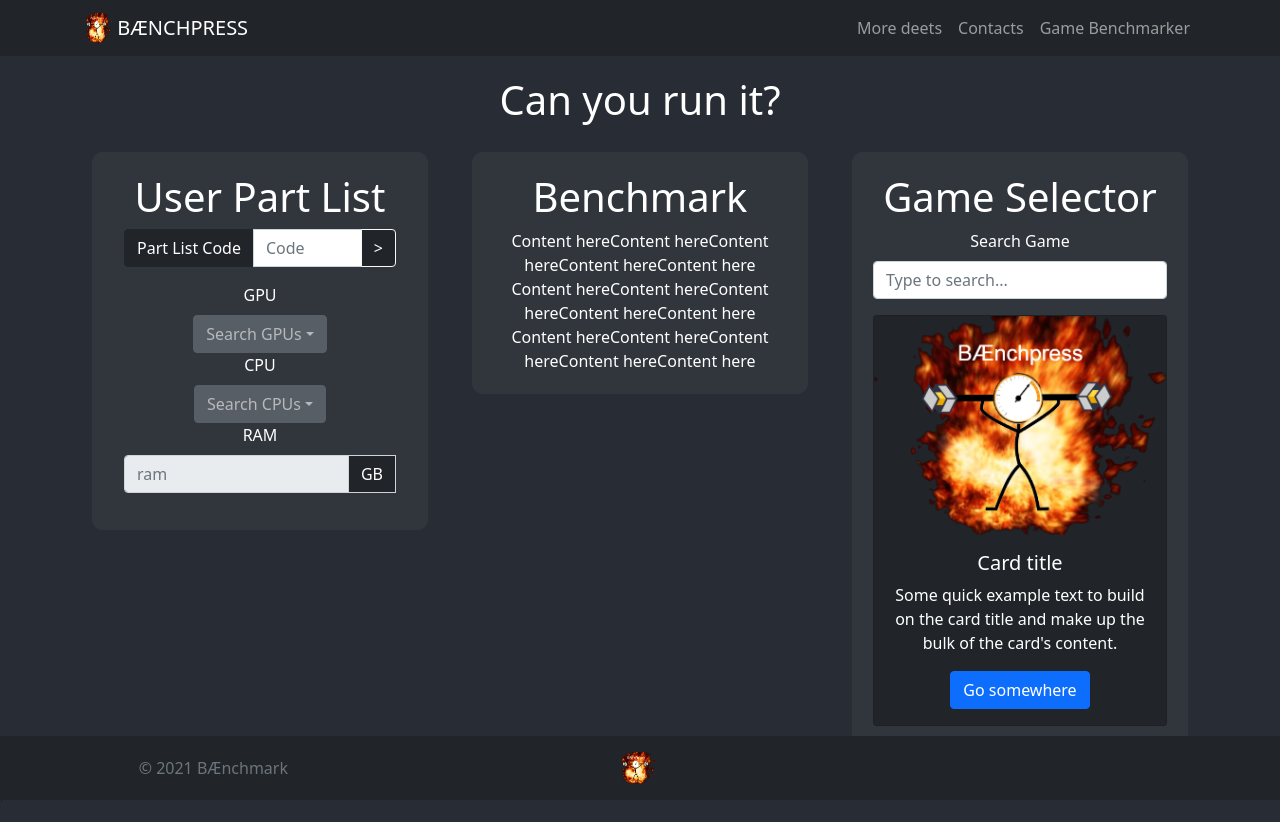
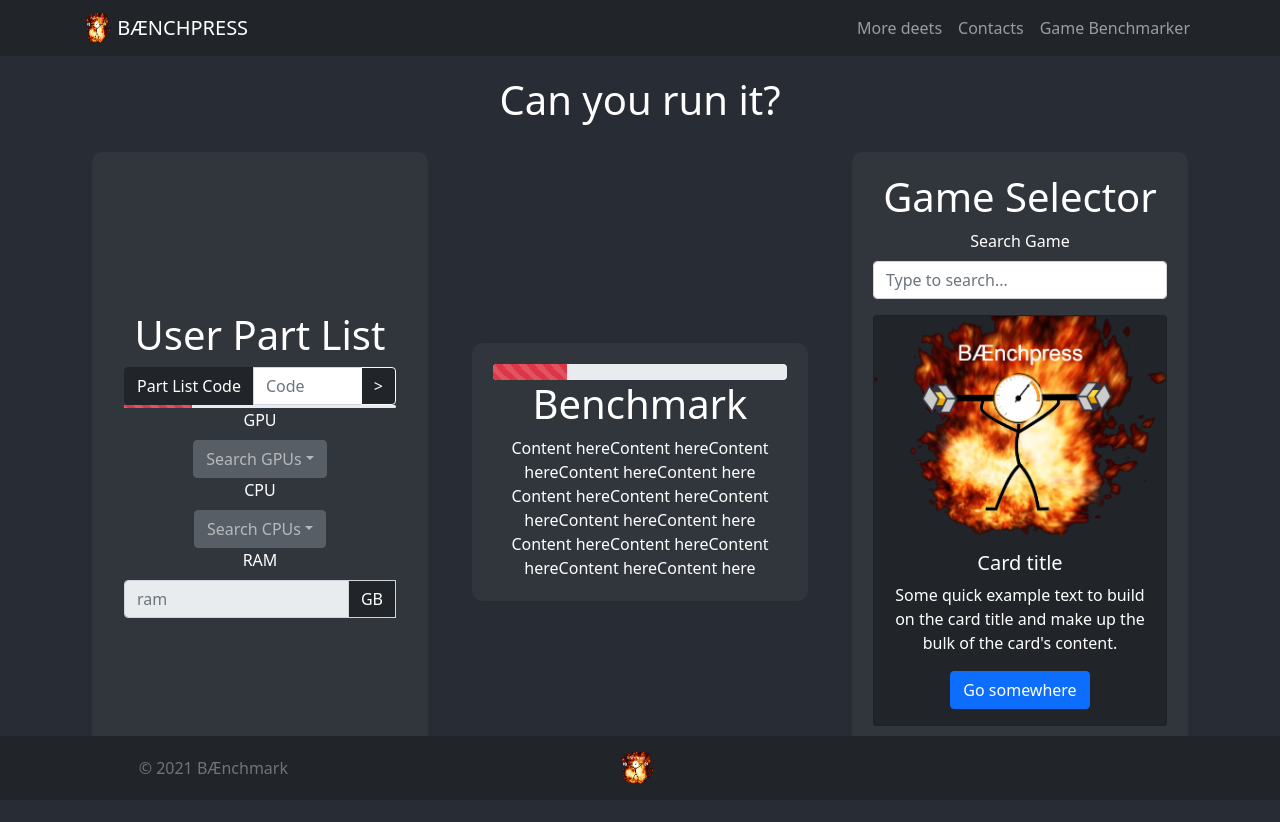
Before and after one commit to Djboy08/it485, a React (Create React App) app in the folder benchmark/: page /games in a window 1280 px wide. Shown: the top 822 px of the page. Built offline with nearby package versions, Linux system fonts and the light colour scheme.

Commit message:
Cleaned up games page adding elements we will need for future

```diff
--- a/benchmark/src/App.css
+++ b/benchmark/src/App.css
@@ -49,6 +49,11 @@ html {
     margin-left: 10px;
     margin-right: 10px;
 }
+.vertical-center {
+    display: flex;
+    justify-content: center;
+    align-items: center;
+  }
 
 @keyframes App-logo-spin {
   from {
--- a/benchmark/src/pages/Games.js
+++ b/benchmark/src/pages/Games.js
@@ -32,12 +32,17 @@ function Games(props) {
       <div className="container">
         <h1 style={{ color: "white", marginTop: "20px" }}> Can you run it? </h1>
         <div className="row d-flex" style={{ color: "white" }}>
-          <div className="col-12 col-md-4">
-            <div className="custom-container">
+          <div className="col-12 col-md-4 my-auto">
+            <div
+              className="custom-container vertical-center"
+              style={{ minHeight: "40rem" }}
+            >
+              <div className="partList " style={{}}>
+
                 <h1 style={{ color: "white" }}> User Part List </h1>
 
                 <div
-                class="input-group mb-3 mx-auto"
+                  class="input-group mx-auto"
                   style={{ maxWidth: "17rem" }}
                 >
                   <span
@@ -60,6 +65,17 @@ function Games(props) {
                   >
                     {">"}
                   </button>
+
+                </div>
+                <div className="progress" style={{height: "3px"}}>
+                  <div
+                    className="progress-bar progress-bar-striped bg-danger progress-bar-animated"
+                    role="progressbar"
+                    aria-valuenow="25"
+                    aria-valuemin="0"
+                    aria-valuemax="100"
+                    style={{ width: "25%" }}
+                  ></div>
                 </div>
                 <label
                   className="form-label"
@@ -92,7 +108,10 @@ function Games(props) {
                 >
                   RAM
                 </label>
-              <div class="input-group mb-3 mx-auto" style={{ maxWidth: "17rem" }}>
+                <div
+                  class="input-group mb-3 mx-auto"
+                  style={{ maxWidth: "17rem" }}
+                >
                   <input
                     type="text"
                     class="form-control"
@@ -108,27 +127,37 @@ function Games(props) {
                   >
                     GB
                   </span>
+
                   <br />
                 </div>
               </div>
             </div>
+          </div>
 
-          <div className="col-12 col-md-4">
+          <div className="col-12 col-md-4 my-auto">
             <div className="custom-container">
+              <div className="progress">
+                <div
+                  className="progress-bar progress-bar-striped bg-danger progress-bar-animated"
+                  role="progressbar"
+                  aria-valuenow="25"
+                  aria-valuemin="0"
+                  aria-valuemax="100"
+                  style={{ width: "25%" }}
+                ></div>
+              </div>
               <h1 style={{ color: "white" }}> Benchmark </h1>
               Content hereContent hereContent hereContent hereContent here
               Content hereContent hereContent hereContent hereContent here
               Content hereContent hereContent hereContent hereContent here
             </div>
           </div>
-          <div className="col-12 col-md-4">
-            <div className="custom-container">
+          <div className="col-12 col-md-4 my-auto">
+            <div className="custom-container" style={{ minHeight: "40rem" }}>
               <h1 style={{ color: "white" }}> Game Selector </h1>
               <SearchBar name="Search game" values={gamesList} />
 
-              <div
-                className="card bg-dark mx-auto my-3"
-              >
+              <div className="card bg-dark mx-auto my-3">
                 <img src={logo} className="card-img-top" alt="..." />
                 <div className="card-body">
                   <h5 className="card-title">Card title</h5>
```
Lines whose indentation alone changed are shown as unchanged.
